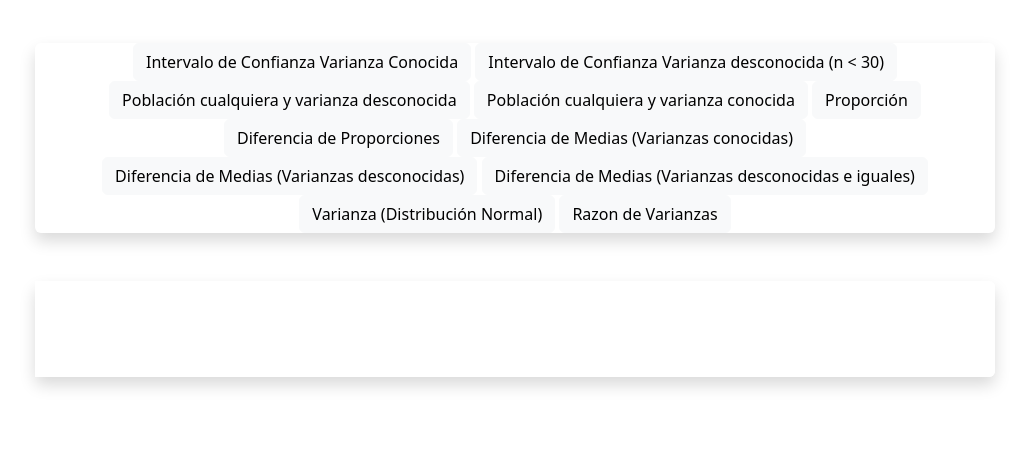
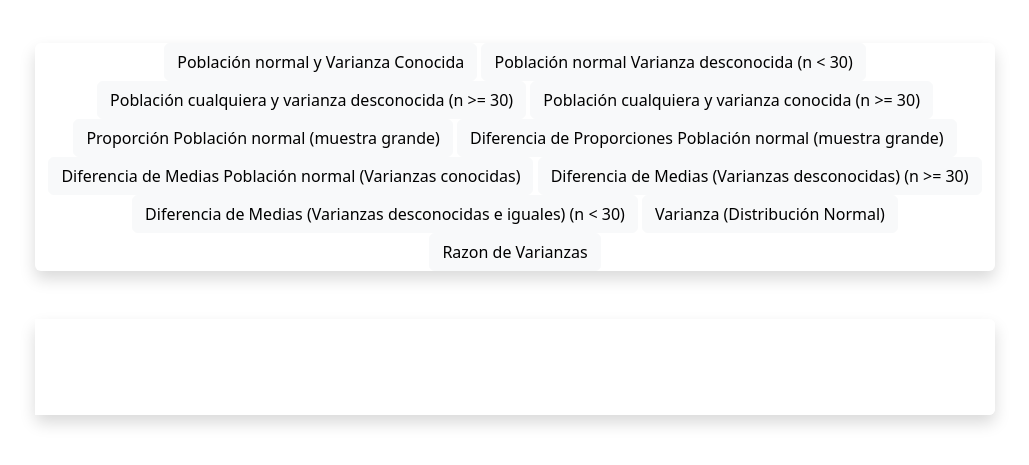
Before and after one commit to sniperwolf2313/proyecto-estadistica, a website: page index.html in a window 1280 px wide. Shown: the part 101-566 px from the top of the page, without its empty margins (125-1154 px from the left). Drawn offline with nearby package versions, Linux system fonts and the light colour scheme.

Commit message:
Update index.html

```diff
--- a/index.html
+++ b/index.html
@@ -45,15 +45,15 @@
         <h1>Intervalos de Confianza</h1>
     </div>
     <div class="container w-75 mt-5 rounded shadow text-center">
-        <button class="btn btn-light" onclick="mostrarFormulario('intervaloConfianzaPnVc')">Intervalo de Confianza Varianza Conocida</button>
-        <button class="btn btn-light" onclick="mostrarFormulario('intevaloConfianzaPnVdn30')">Intervalo de Confianza Varianza desconocida (n &lt; 30)</button>
-        <button class="btn btn-light" onclick="mostrarFormulario('intervaloConfianzaPcVd')">Población cualquiera y varianza desconocida</button>
-        <button class="btn btn-light" onclick="mostrarFormulario('intervaloConfianzaPcVc')">Población cualquiera y varianza conocida</button>
-        <button class="btn btn-light" onclick="mostrarFormulario('intervaloConfianzaPPn')">Proporción</button>
-        <button class="btn btn-light" onclick="mostrarFormulario('intervaloConfianzaDpPn')">Diferencia de Proporciones</button>
-        <button class="btn btn-light" onclick="mostrarFormulario('intervaloConfianzaVc')"> Diferencia de Medias (Varianzas conocidas)</button>
-        <button class="btn btn-light" onclick="mostrarFormulario('intervaloConfianzaVd')">Diferencia de Medias (Varianzas desconocidas)</button>
-        <button class="btn btn-light" onclick="mostrarFormulario('intervaloConfianzaViVd')">Diferencia de Medias (Varianzas desconocidas e iguales)</button>
+        <button class="btn btn-light" onclick="mostrarFormulario('intervaloConfianzaPnVc')">Población normal y Varianza Conocida</button>
+        <button class="btn btn-light" onclick="mostrarFormulario('intevaloConfianzaPnVdn30')">Población normal Varianza desconocida (n &lt; 30)</button>
+        <button class="btn btn-light" onclick="mostrarFormulario('intervaloConfianzaPcVd')">Población cualquiera y varianza desconocida (n &gt;= 30)</button>
+        <button class="btn btn-light" onclick="mostrarFormulario('intervaloConfianzaPcVc')">Población cualquiera y varianza conocida (n &gt;= 30)</button>
+        <button class="btn btn-light" onclick="mostrarFormulario('intervaloConfianzaPPn')">Proporción Población normal (muestra grande) </button>
+        <button class="btn btn-light" onclick="mostrarFormulario('intervaloConfianzaDpPn')">Diferencia de Proporciones Población normal (muestra grande)</button>
+        <button class="btn btn-light" onclick="mostrarFormulario('intervaloConfianzaVc')"> Diferencia de Medias Población normal (Varianzas conocidas)</button>
+        <button class="btn btn-light" onclick="mostrarFormulario('intervaloConfianzaVd')">Diferencia de Medias (Varianzas desconocidas) (n &gt;= 30)</button>
+        <button class="btn btn-light" onclick="mostrarFormulario('intervaloConfianzaViVd')">Diferencia de Medias (Varianzas desconocidas e iguales) (n &lt; 30)</button>
         <button class="btn btn-light" onclick="mostrarFormulario('intervaloConfianzaVarPn')">Varianza (Distribución Normal)</button>
         <button class="btn btn-light" onclick="mostrarFormulario('intervaloConfianzaRvPni')">Razon de Varianzas</button>
     </div>
```
